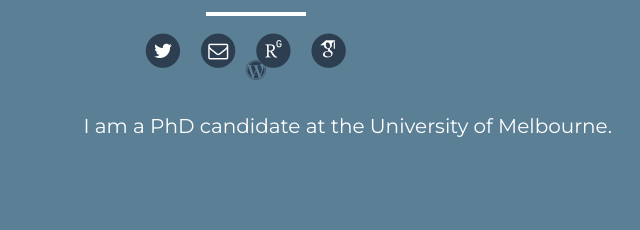
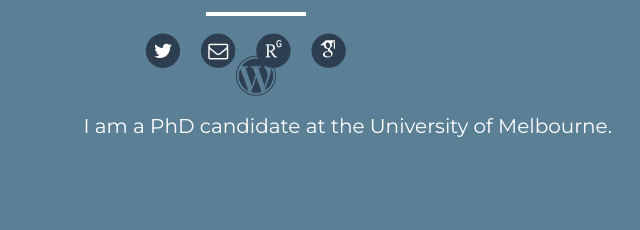
Before and after one commit to pkaroly/NeuroGraphics, a plain HTML site: page index.html in a window 1280 px wide. Shown: the part 556-786 px from the top of the page, 384-1024 px from the left. Drawn offline with Linux system fonts and the light colour scheme; files whose address does not match are found by name.

Commit message:
no message

```diff
--- a/index.html
+++ b/index.html
@@ -140,9 +140,7 @@
 
                             <li>
                                 <a target = "_blank" href="neurographics.net">
-                                    <span>
-                                        <i class="fa fa-wordpress fa-stack-1x"></i>
-                                    </span>
+                                    <i class="fa fa-wordpress fa-stack-2x"></i>
                                 </a>
                             </li>
 
```
